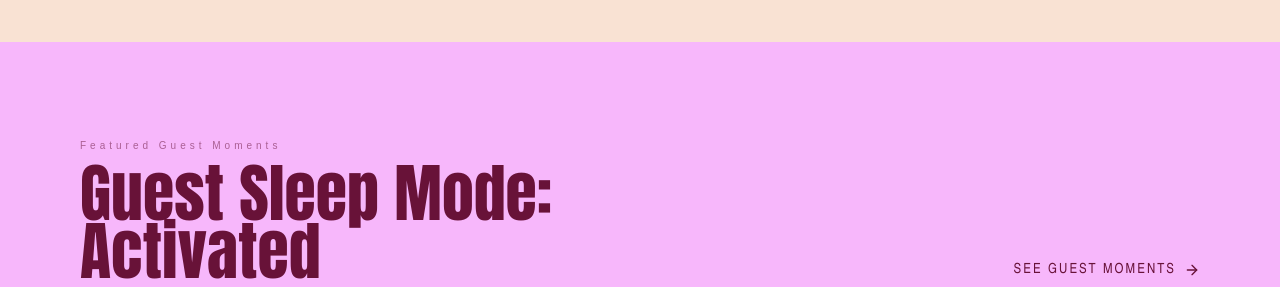
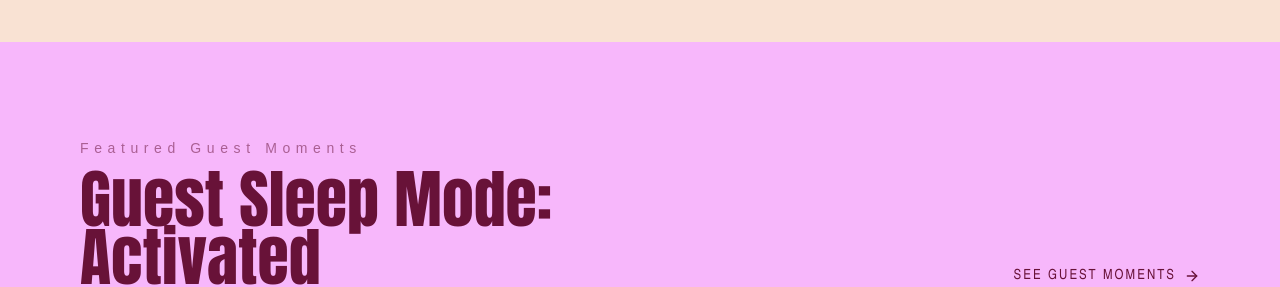
Before and after one commit to REVREBEL/Now-Now-Lights-Out, a React (Vite) app: page / in a window 1280 px wide. Shown: the part 1780-2067 px from the top of the page. Built offline with nearby package versions, Linux system fonts and the light colour scheme; a small style sheet from the web is missing; a web font is replaced by a local one.

Commit message:
Update App.tsx

```diff
--- a/src/app/App.tsx
+++ b/src/app/App.tsx
@@ -546,7 +546,7 @@ export default function App() {
         <div className="max-w-7xl mx-auto">
           <div className="flex flex-col md:flex-row md:items-end justify-between gap-4 mb-12">
             <div>
-              <span className="text-[10px] tracking-[0.4em] block mb-3" style={{ color: `${BURGUNDY}88` }}>Featured Guest Moments</span>
+              <span className="text-[14px] tracking-[0.4em] block mb-3" style={{ color: `${BURGUNDY}88` }}>Featured Guest Moments</span>
               <h2 style={{ ...displaySx, fontSize: "clamp(2.5rem,5vw,4rem)", color: BURGUNDY, lineHeight: 0.9 }}>
                 Guest Sleep Mode:<br />Activated
               </h2>
```
